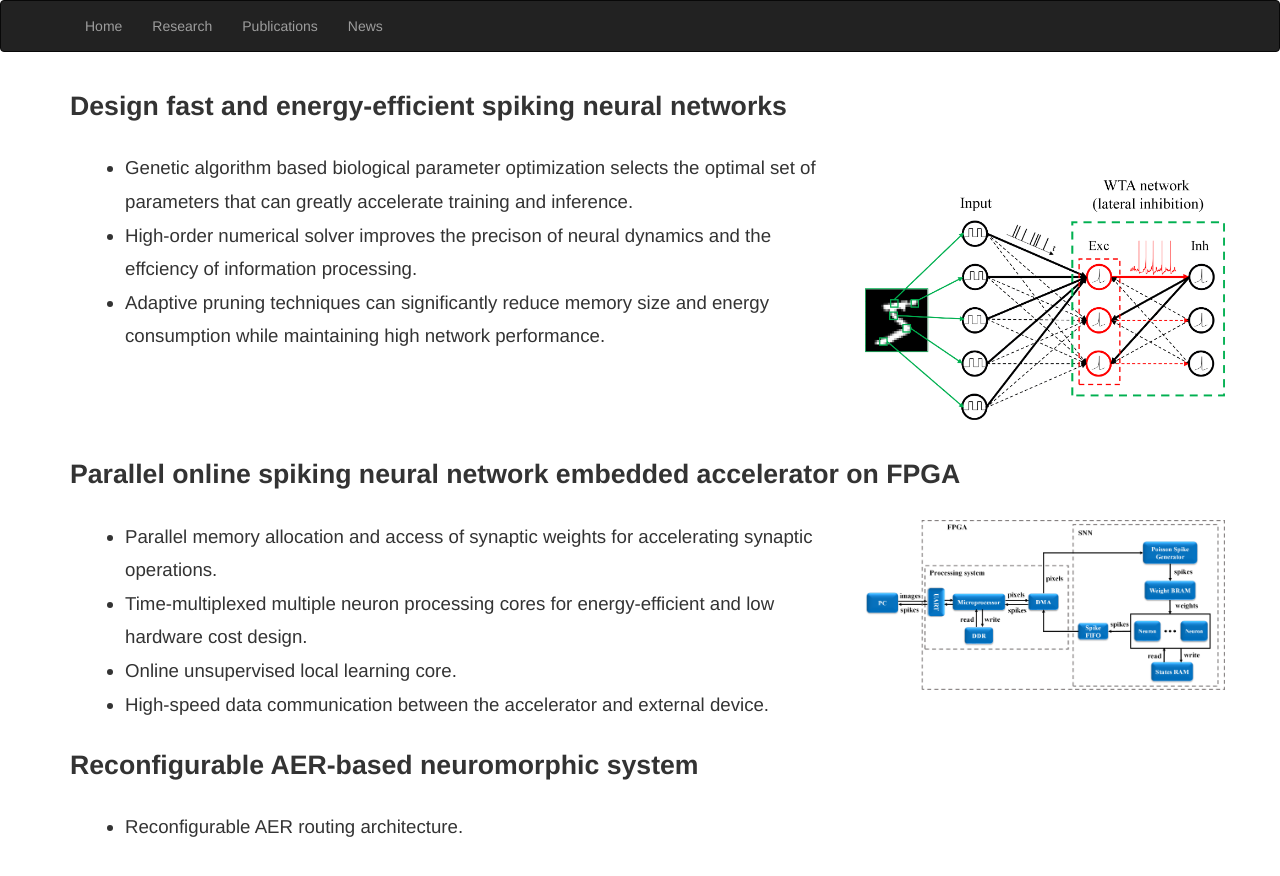
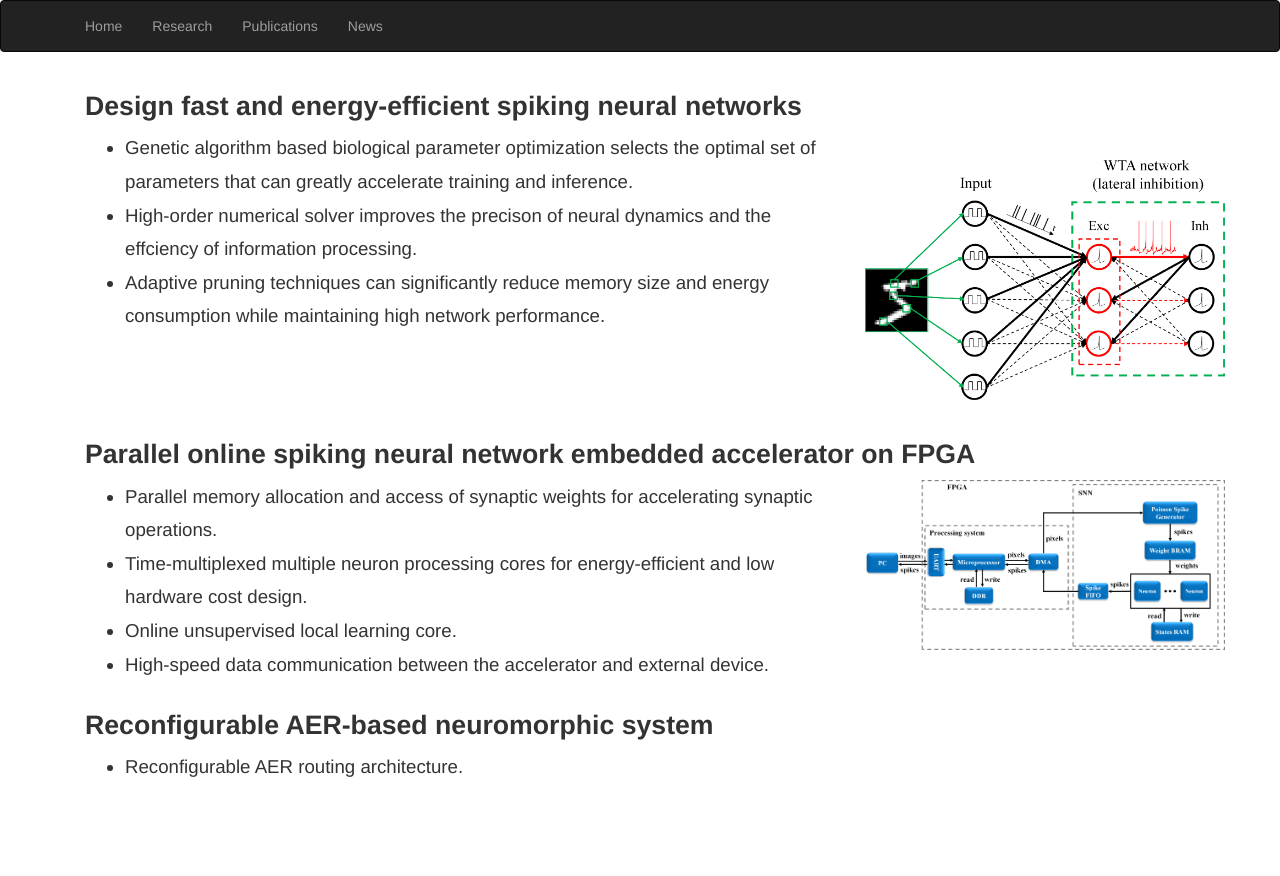
Before and after one commit to Wenzheguo/Wenzheguo.github.io, a Jekyll site: the page built from Research/index.html, in a window 1280 px wide. Shown: the top 876 px of the page. Built offline with Jekyll 4.4.1, drawn with Linux system fonts in a browser that asks for light colours.

Commit message:
Update index.html

```diff
--- a/Research/index.html
+++ b/Research/index.html
@@ -5,8 +5,8 @@
 
 <!-- Projects -->
 <div class="container">
+    <h1 style="font-size: 20pt;"><strong>Design fast and energy-efficient spiking neural networks</strong></h1>
     <div class="row">
-        <h1 style="font-size: 20pt;"><strong>Design fast and energy-efficient spiking neural networks</strong></h1><br/>
         <div class="col-md-8">
             <ul style="font-size:14pt;line-height:180%;">
                 <li> Genetic algorithm based biological parameter optimization selects the optimal set of parameters that can greatly accelerate training and inference. </li>
@@ -14,15 +14,14 @@
                 <li> Adaptive pruning techniques can significantly reduce memory size and energy consumption while maintaining high network performance. </li>
             </ul>
         </div>
-
         <div class="col-md-4">
             <br>
             <img class="img-responsive" src="/images/Network architecture.png" style="width:150;height=100" alt="Myself"><br>
         </div>
     </div>
 
+    <h1 style="font-size: 20pt;"><strong>Parallel online spiking neural network embedded accelerator on FPGA</strong></h1>
     <div class="row">
-        <h1 style="font-size: 20pt;"><strong>Parallel online spiking neural network embedded accelerator on FPGA</strong></h1><br/>
         <div class="col-md-8">
             <ul style="font-size:14pt;line-height:180%;">
                 <li> Parallel memory allocation and access of synaptic weights for accelerating synaptic operations. </li>
@@ -32,12 +31,12 @@
             </ul>
         </div>
         <div class="col-md-4">
-            <img class="img-responsive" src="/images/system_overview.png" style="width:250;height=200" alt="Myself"><br>
+            <img class="img-responsive" src="/images/system_overview.png" style="width:200;height=200" alt="Myself"><br>
         </div>
     </div>
 
+    <h1 style="font-size: 20pt;"><strong>Reconfigurable AER-based neuromorphic system</strong></h1>
     <div class="row">
-        <h1 style="font-size: 20pt;"><strong>Reconfigurable AER-based neuromorphic system</strong></h1><br/>
         <div class="col-md-8">
             <ul style="font-size:14pt;line-height:180%;">
                 <li> Reconfigurable AER routing architecture. </li>
```
